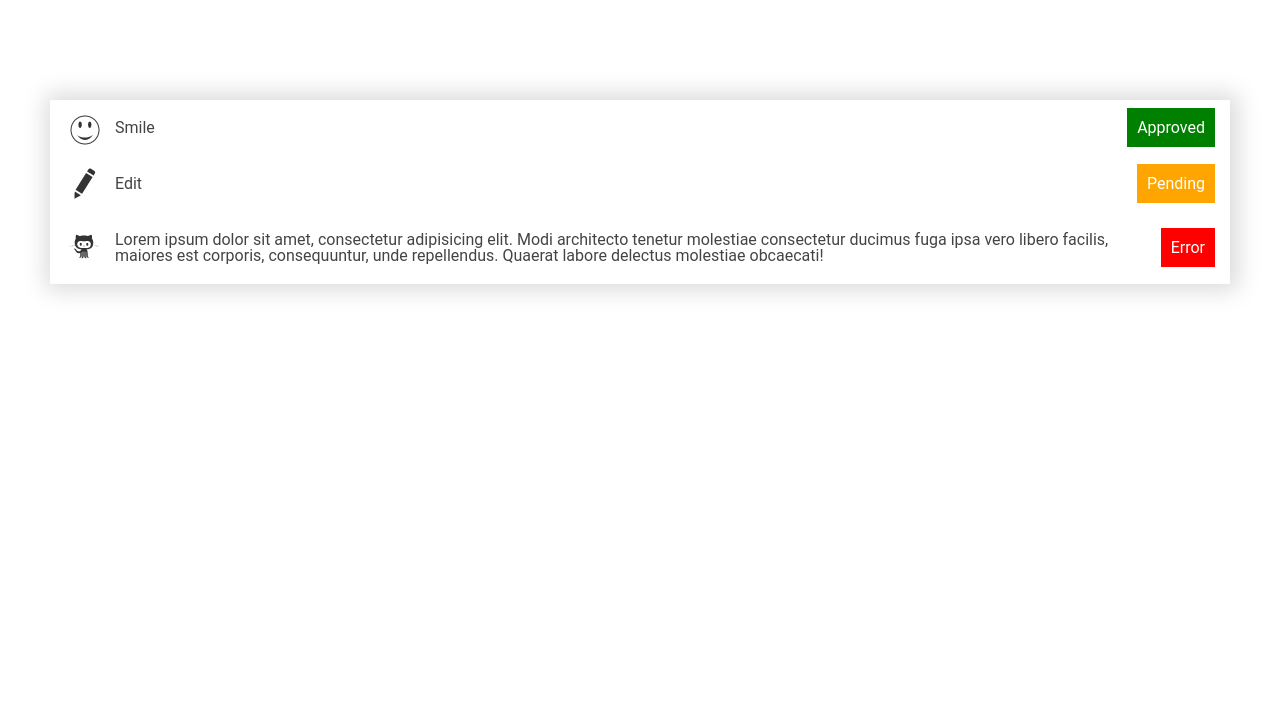
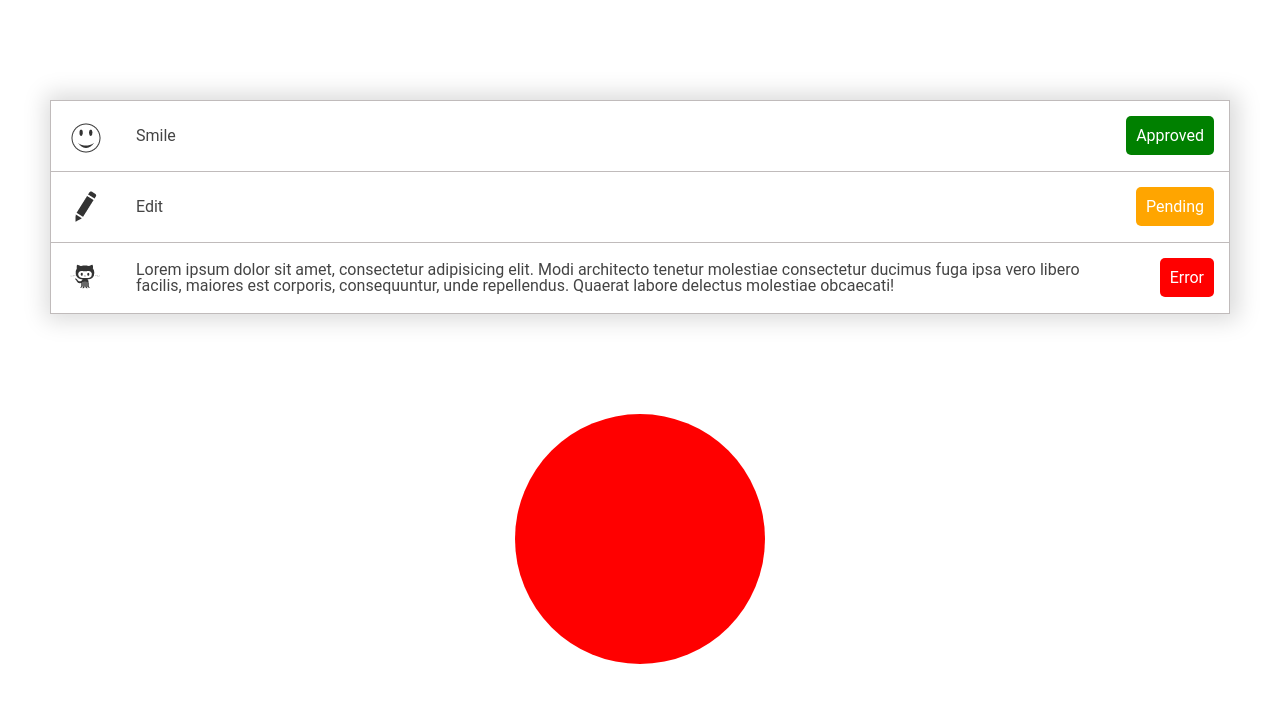
Before and after one commit to SAnastasiia/level-up-homeworks, a website: page public/views/css/homework-6/index.html in a window 1280 px wide. Drawn offline with Linux system fonts and the light colour scheme.

Commit message:
first part of HW6

```diff
--- a/public/views/css/homework-6/css/style.css
+++ b/public/views/css/homework-6/css/style.css
@@ -24,21 +24,17 @@ body {
 .box {
   box-shadow: 2px 0px 22px 6px rgba(0, 0, 0, 0.15);
   display: table;
-  padding: 0 15px;
+  border:1px solid rgba(130, 120, 120, 0.5);
+  border-bottom: none;
 }
 .box__line {
   display: table-row;
-  border: 4px solid grey;
-}
-.border {
-  border:1px solid grey;
 }
 .sprite__box {
-   background-image: url(SVG-icons.png);
+  background-image: url(SVG-icons.png);
   background-repeat: no-repeat;
   height: 40px;
   width: 40px;
-  margin-right: 10px;
   position: relative;
 }
 .sprite__box-smile {
@@ -53,13 +49,20 @@ body {
 .text, .status, .sprite {
   display: table-cell;
   vertical-align: middle;
+  border-bottom: 1px solid rgba(130, 120, 120, 0.5);
+  padding: 15px;
+}
+.border:last-child>* {
+  border-bottom: none;
 }
 .status {
   text-align: right;
+  padding-right: 15px;
 }
 .status__info {
   color: white;
   padding: 10px;
+  border-radius: 5px;
 }
 .status__info--approved {
   background-color: green;
@@ -70,6 +73,10 @@ body {
 .status__info--error {
   background-color: red;
 }
-.status, .text {
-  padding: 20px 0;
+.circle {
+  width: 250px;
+  height: 250px;
+  border-radius: 50%;
+  background-color: red;
+  margin: 0 auto;
 }
--- a/public/views/css/homework-6/index.html
+++ b/public/views/css/homework-6/index.html
@@ -13,7 +13,7 @@
       <div class="content">
         <div class="main">
          <ul class="box">
-           <li class="box__line border">
+           <li class="box__line">
             <div class="sprite">
               <div class="sprite__box sprite__box-smile"></div>
             </div>
@@ -22,7 +22,7 @@
               <span class="status__info status__info--approved">Approved</span>
             </div>
            </li>
-           <li class="box__line border">
+           <li class="box__line">
             <div class="sprite">
               <div class="sprite__box sprite__box-edition"></div>
             </div>
@@ -31,7 +31,7 @@
               <span class="status__info status__info--pending">Pending</span>
             </div>
            </li>
-           <li class="box__line border">
+           <li class="box__line">
             <div class="sprite">
               <div class="sprite__box sprite__box-error"></div>
             </div>
```
Lines whose indentation alone changed are shown as unchanged.
